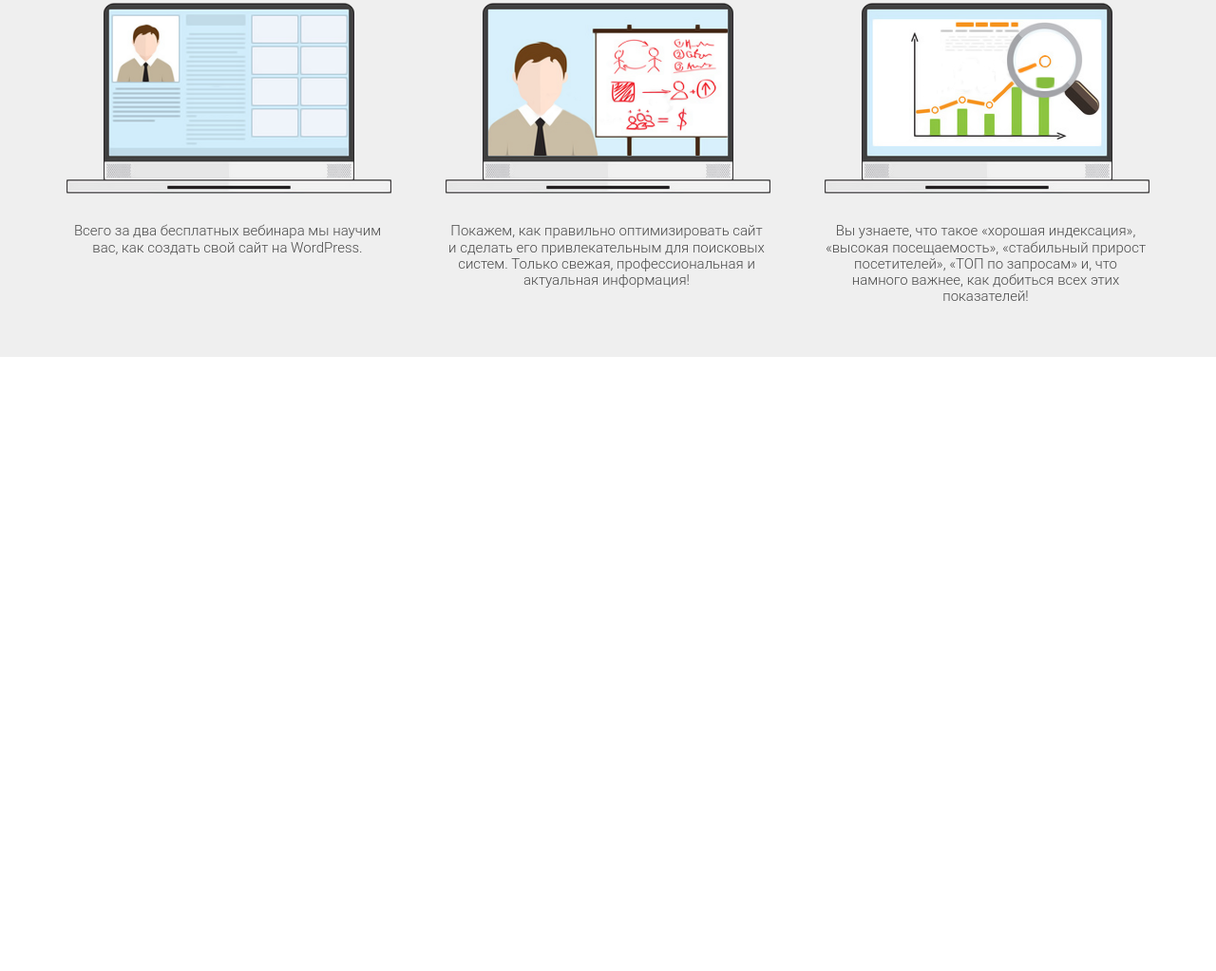
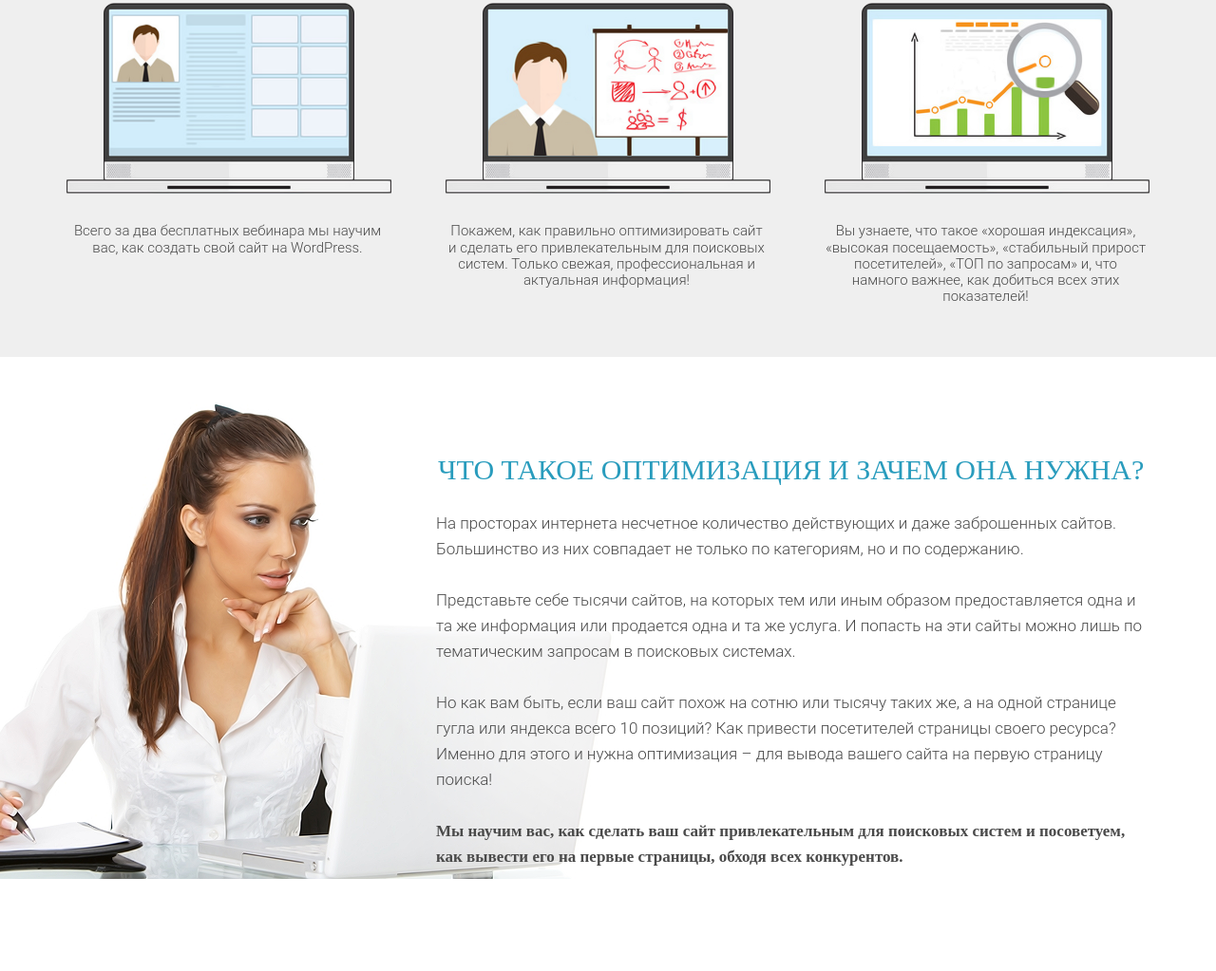
Before and after one commit to Aleksand9652/worldpress, a plain HTML site: page index.html in a window 1280 px wide. Shown: the part 1028-2051 px from the top of the page at 95% size. Before the commit the page ends 1404 px from the top, so only its background shows below. Drawn offline with Linux system fonts and the light colour scheme.

Commit message:
two block all

```diff
--- a/index.html
+++ b/index.html
@@ -59,6 +59,16 @@
             </div>
         </div>
     </section>
-
+    <section class="optimization">
+        <div class="container">
+            <h2 class="optimization-header">Что такое оптимизация и зачем она нужна?</h2>
+            <div class="optimization-text">На просторах интернета несчетное количество действующих и даже заброшенных сайтов. Большинство из них совпадает не только по категориям, но и по содержанию. <br><br>
+                Представьте себе тысячи сайтов, на которых тем или иным образом предоставляется одна и та же информация или продается одна и та же услуга. И попасть на эти сайты можно лишь по тематическим запросам в поисковых системах.
+                <br><br>Но как вам быть, если ваш сайт похож на сотню или тысячу таких же, а на одной странице гугла или яндекса всего 10 позиций? Как привести посетителей страницы своего ресурса? Именно для этого и нужна оптимизация – для вывода вашего сайта на первую страницу поиска!
+                <br><br><span>Мы научим вас, как сделать ваш сайт привлекательным для поисковых систем и посоветуем, как вывести его на первые страницы, обходя всех конкурентов.</span>
+            </div>
+            <img src="img/bg/woman.png" alt="" class="optimization-img">
+        </div>
+    </section>
 </body>
 </html>
--- a/style/style.css
+++ b/style/style.css
@@ -4,6 +4,7 @@
 }
 
 .container {
+    position: relative;
     width: 1140px;
     margin: 0 auto;
 }
@@ -157,3 +158,36 @@ h2.title {
     .waiting-img {
         width: 100%;
     }
+.optimization {
+    min-height: 604px;
+    padding: 102px 0 107px 0;
+}
+.optimization-header {
+    color: #299cbd;
+    font-family: "Roboto - Black";
+    font-size: 30px;
+    font-weight: 400;
+    text-transform: uppercase;
+    margin-left: 391px;
+}
+.optimization-text {
+    color: #4a4a4a;
+    font-family: Roboto;
+    font-size: 17px;
+    font-weight: 300;
+    line-height: 27px;
+    font-family: "Roboto Light";
+    font-weight: 300;
+    margin-left: 389px;
+    margin-top: 25px;
+}
+.optimization-text span {
+    font-family: "Roboto - Bold";
+    font-weight: 700;
+}
+.optimization-img {
+    position: absolute;
+    top: -54px;
+    left: -240px;
+    z-index: -1;
+}
```
Also changed, not shown: img/bg/woman.png (added).
